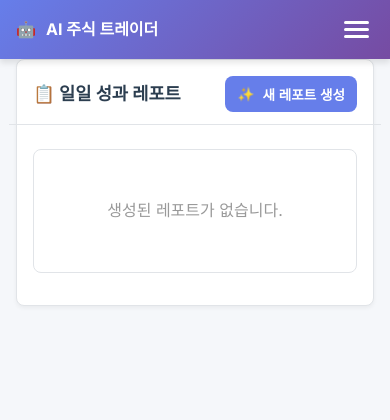
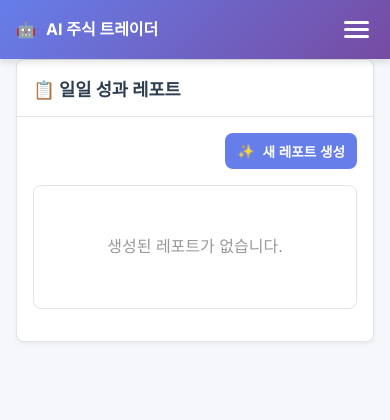
Before and after one commit to simonMoon83/aitrade, a Flask app: page /reports in a window 390 px wide. Shown: the top 420 px of the page. Run offline with Flask 3, Linux system fonts and the light colour scheme; a user stored in the database is signed in; data that the repository does not hold is empty.

Commit message:
v0.7.8 version up

```diff
--- a/dashboard/templates/base.html
+++ b/dashboard/templates/base.html
@@ -523,6 +523,8 @@
 
             .card h3 {
                 font-size: 1.1rem;
+                margin: -1rem -1rem 1rem -1rem;
+                padding: 1rem 1rem 0.75rem 1rem;
             }
 
             /* Responsive tables - card layout */
--- a/dashboard/templates/logs.html
+++ b/dashboard/templates/logs.html
@@ -44,8 +44,8 @@
 {% block content %}
 <div class="card">
     <div class="card">
-        <div class="card-header">
-            <h3>📝 시스템 로그</h3>
+        <h3>📝 시스템 로그</h3>
+        <div class="action-bar" style="margin-bottom: 1rem; display: flex; justify-content: flex-end;">
             <div class="btn-group" style="flex-wrap: wrap;">
                 <button class="btn btn-info" onclick="refreshLogs()">
                     <span>🔄</span>
@@ -57,7 +57,6 @@
                 </button>
             </div>
         </div>
-
         <!-- Filter Section -->
         <div class="filter-section">
             <div class="filter-group">
--- a/dashboard/templates/reports.html
+++ b/dashboard/templates/reports.html
@@ -55,9 +55,8 @@
 
 {% block content %}
 <div class="card">
-    <div class="card-header"
-        style="display: flex; justify-content: space-between; align-items: center; margin-bottom: 1.5rem; flex-wrap: wrap; gap: 1rem;">
-        <h3>📋 일일 성과 레포트</h3>
+    <h3>📋 일일 성과 레포트</h3>
+    <div class="action-bar" style="margin-bottom: 1rem; display: flex; justify-content: flex-end;">
         <button class="btn btn-primary" onclick="generateReport()" id="generate-btn" style="white-space: nowrap;">
             <span>✨</span>
             <span>새 레포트 생성</span>
```
